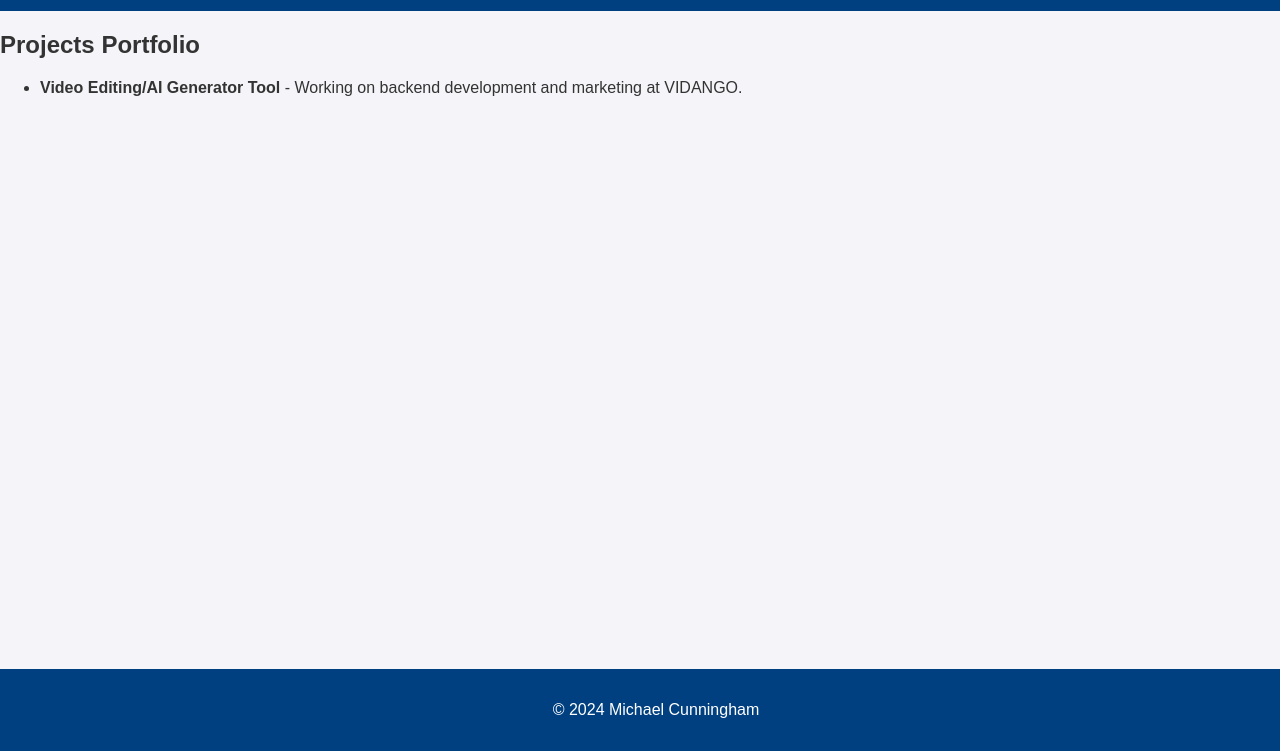
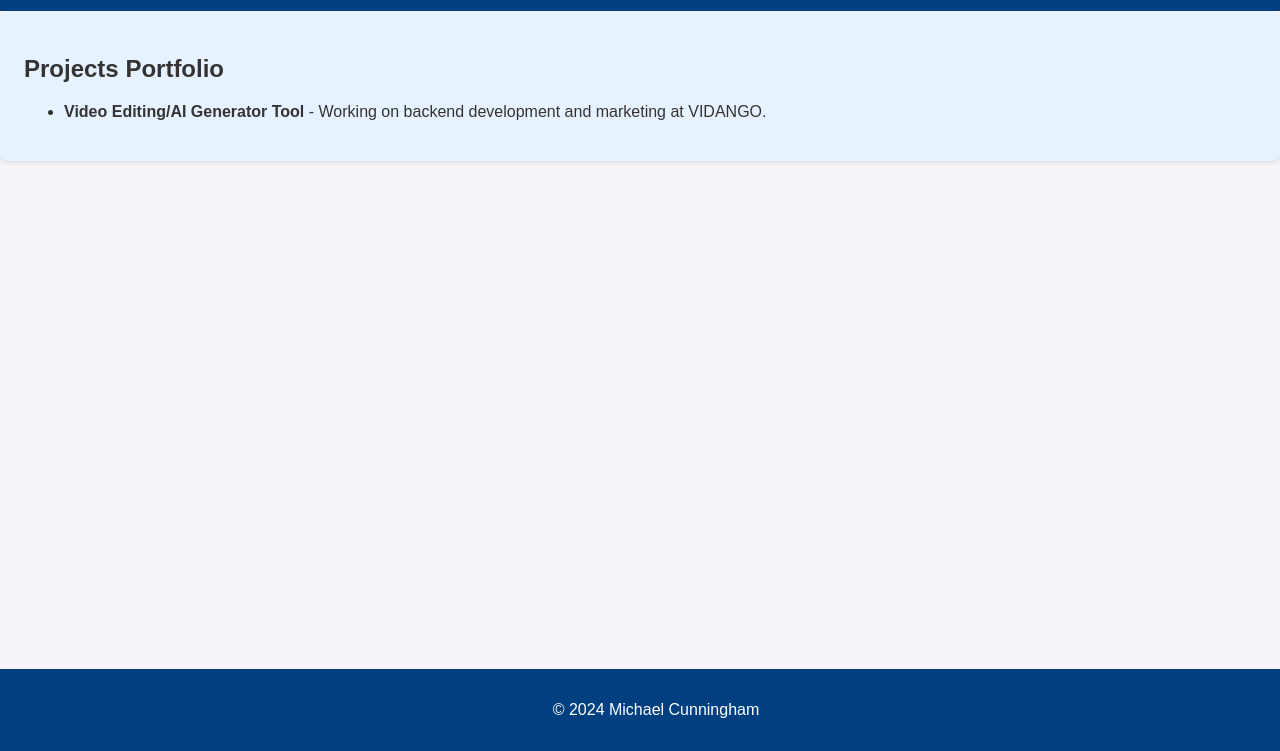
Before and after one commit to MCCodes01/My-Website, a plain HTML site: page projects.html in a window 1280 px wide. Shown: the part 49-800 px from the top of the page. Drawn offline with Linux system fonts and the light colour scheme.

Commit message:
Update projects.html

```diff
--- a/projects.html
+++ b/projects.html
@@ -21,7 +21,7 @@
 </header>
 
 <main>
-    <section class="content">
+    <section class="section-content">
         <h1>Projects Portfolio</h1>
         <ul>
             <li><strong>Video Editing/AI Generator Tool</strong> - Working on backend development and marketing at VIDANGO.</li>
```
